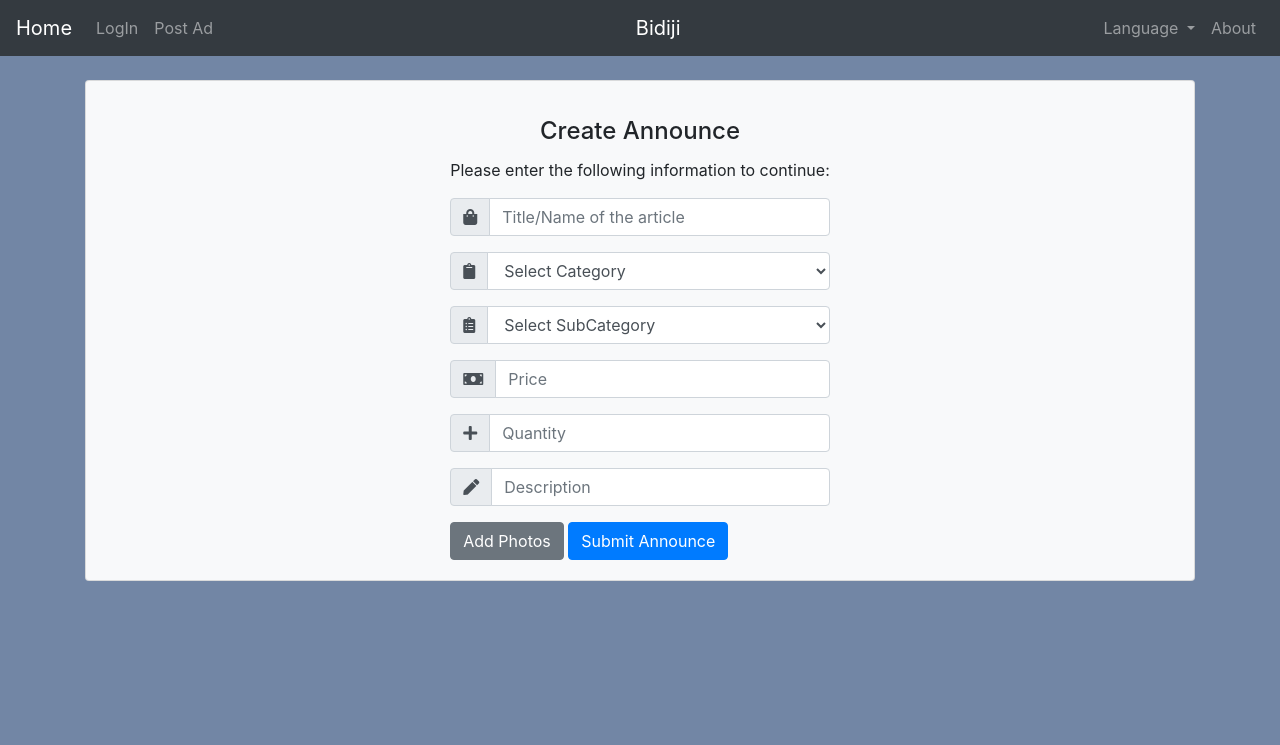
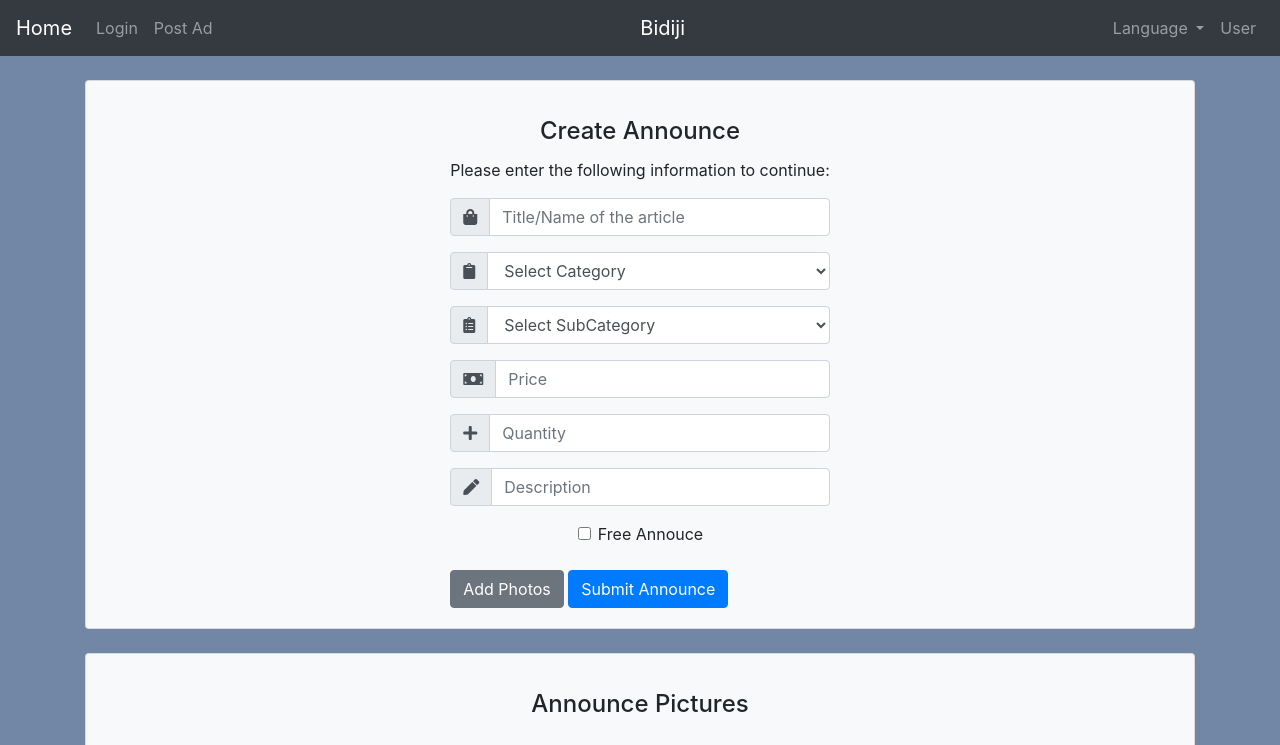
Before and after one commit to DiogoTM/Bidiji, a PHP site: page /postAnnounce.php in a window 1280 px wide. Shown: the top 745 px of the page. Run offline with PHP 8.4, Linux system fonts and the light colour scheme; some libraries are stand-ins or nearby versions.

Commit message:
Post Announce Page Changes
Picture card added
Check box Added

```diff
--- /dev/null
+++ b/FinalProject/postAnnounce.css
@@ -0,0 +1,11 @@
+img	{
+	width: 30%;
+	float: left;
+    margin: 1.66%;
+}
+
+#teste{
+  width: 100%;
+  display: flex;
+  justify-content: center ;
+}
--- a/FinalProject/postAnnounce.php
+++ b/FinalProject/postAnnounce.php
@@ -11,6 +11,8 @@
     <!-- Bootstrap CSS -->
     <link rel="stylesheet" href="https://use.fontawesome.com/releases/v5.8.1/css/all.css" integrity="sha384-50oBUHEmvpQ+1lW4y57PTFmhCaXp0ML5d60M1M7uH2+nqUivzIebhndOJK28anvf" crossorigin="anonymous">
     <link rel="stylesheet" href="https://stackpath.bootstrapcdn.com/bootstrap/4.3.1/css/bootstrap.min.css" integrity="sha384-ggOyR0iXCbMQv3Xipma34MD+dH/1fQ784/j6cY/iJTQUOhcWr7x9JvoRxT2MZw1T" crossorigin="anonymous">
+      <!-- Custom styles for this template -->
+    <link href="postAnnounce.css" rel="stylesheet">
   </head>
   <body>
       <body style="background-color: #7286a5">
@@ -18,7 +20,7 @@
   <!-- NAVBAR -->
   <nav class="navbar navbar-expand-md bg-dark navbar-dark">
   <!-- Brand -->
-  <a class="navbar-brand" href="#">Home</a>
+  <a class="navbar-brand" href="/Bidiji/FinalProject/index.php">Home</a>
 
   <!-- Toggler/collapsibe Button -->
   <button class="navbar-toggler" type="button" data-toggle="collapse" data-target="#collapsibleNavbar">
@@ -29,14 +31,14 @@
   <div class="collapse navbar-collapse" id="collapsibleNavbar">
     <ul class="navbar-nav">
       <li class="nav-item">
-        <a class="nav-link" href="/Bidiji/FinalProject/login.php">LogIn</a>
+        <a class="nav-link" href="/Bidiji/FinalProject/login.php">Login</a>
       </li>
       <li class="nav-item">
         <a class="nav-link" href="/Bidiji/FinalProject/postAnnounce.php">Post Ad</a>
       </li>
     </ul>
   </div>
-  <a class="navbar-brand mx-auto" href="#">Bidiji</a>
+  <a class="navbar-brand mx-auto" href="/Bidiji/FinalProject/index.php">Bidiji</a>
     <div class="navbar-collapse collapse">
         <ul class="nav navbar-nav ml-auto">
             <li class="nav-item dropdown dmenu">
@@ -49,7 +51,7 @@
             </div>
           </li>
             <li class="nav-item">
-                <a class="nav-link" href="#">About</a>
+                <a class="nav-link" href="#">User</a>
             </li>
         </ul>
     </div>
@@ -57,9 +59,10 @@
 
       <br/>
 
+
       <!-- Main Content -->
 
-      <div class="container">
+  <div class="container">
 
 	<div class="card bg-light">
         <article class="card-body mx-auto" >
@@ -108,7 +111,14 @@
                 </div>
                 <input name="" class="form-control" placeholder="Description" type="text">
             </div> <!-- form-group end.// -->
+            <div class="form-check" id="teste">
+              <div class="input-group-prepend">
+                <input type="checkbox" class="form-check-input" name="checkPayAd" id="checkPayAd">
+                <label class="form-check-label" for="exampleCheck1">Free Annouce</label>
+              </div>
+            </div> <!-- form-group end.// -->
 
+            <br>
             <div>
               <button class="btn btn-secondary">Add Photos</button>
               <button class="btn btn-primary">Submit Announce</button>
@@ -119,6 +129,28 @@
 
         </div>
         <!--container end.//-->
+
+  <br>
+  <div class="container">
+	  <div class="card bg-light">
+        <article class="card-body mx-auto" >
+            <h4 class="card-title mt-3 text-center">Announce Pictures</h4>
+            <form name="formPictures" id="formPictures">
+              <img src="http://c1.staticflickr.com/9/8450/8026519634_f33f3724ea_b.jpg">
+              <img src="http://c2.staticflickr.com/8/7218/7209301894_c99d3a33c2_h.jpg">
+              <img src="http://c2.staticflickr.com/8/7231/6947093326_df216540ff_b.jpg">
+              <img src="http://c1.staticflickr.com/9/8450/8026519634_f33f3724ea_b.jpg">
+              <img src="http://c2.staticflickr.com/8/7218/7209301894_c99d3a33c2_h.jpg">
+              <img src="http://c2.staticflickr.com/8/7231/6947093326_df216540ff_b.jpg">
+              </form>
+          </article>
+     </div> <!-- card.// -->
+
+    </div>
+    <!--container end.//-->
+
+
+
     <!-- Optional JavaScript -->
     <!-- jQuery first, then Popper.js, then Bootstrap JS -->
     <script src="https://code.jquery.com/jquery-3.3.1.slim.min.js" integrity="sha384-q8i/X+965DzO0rT7abK41JStQIAqVgRVzpbzo5smXKp4YfRvH+8abtTE1Pi6jizo" crossorigin="anonymous"></script>
```
